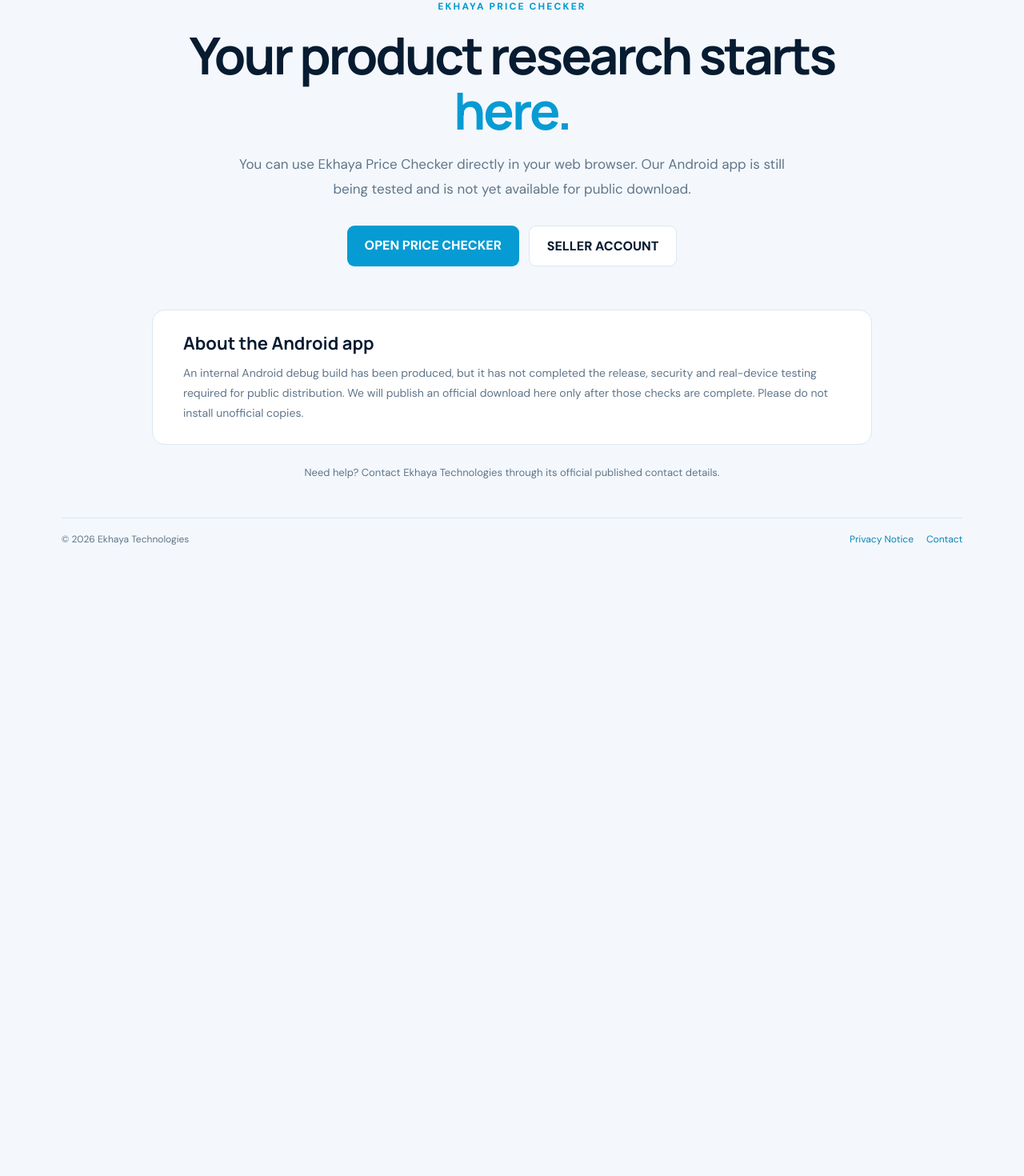
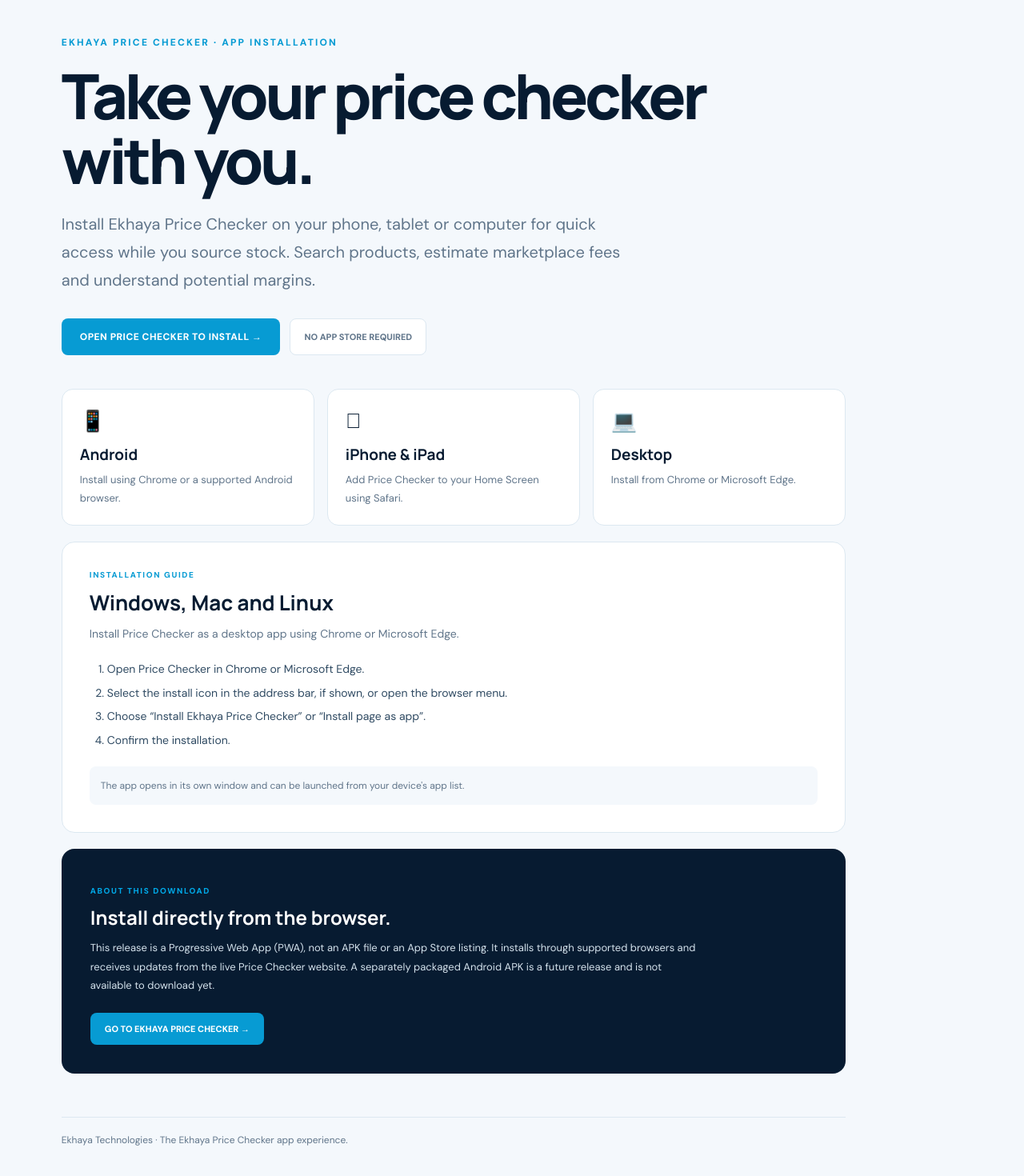
Before and after one commit to Luxolog/ekhaya-commerce-platform, a Next.js app: page /download in a window 1280 px wide. Shown: the part 264-1734 px from the top of the page at 80% size. Before the commit the page ends 1010 px from the top, so only its background shows below. Built offline with nearby package versions, Linux system fonts and the light colour scheme.

Commit message:
Restore Price Checker device-aware app download page

```diff
--- a/src/app/download/page.tsx
+++ b/src/app/download/page.tsx
@@ -1,46 +1,99 @@
+"use client";
+
+import { useEffect, useState } from "react";
 import Link from "next/link";
 import SiteHeader from "@/components/SiteHeader";
-import SiteFooter from "@/components/SiteFooter";
 
-export const metadata = {
-  title: "Download the Ekhaya Price Checker App | Ekhaya Technologies",
-  description:
-    "Access Ekhaya Price Checker in your browser. The Android app is still undergoing testing and is not yet publicly available.",
+type Platform = "ios" | "android" | "firefox-desktop" | "desktop" | "other";
+
+const steps: Record<Platform, { title: string; intro: string; items: string[]; note: string }> = {
+  ios: {
+    title: "iPhone and iPad",
+    intro: "Install Price Checker from Safari. No App Store download is required.",
+    items: ["Open Ekhaya Price Checker in Safari.", "Tap the Share icon.", "Choose “Add to Home Screen”.", "Tap “Add” to place the app on your Home Screen."],
+    note: "If you are viewing this page in another iPhone browser, open Price Checker in Safari to add it to your Home Screen."
+  },
+  android: {
+    title: "Android phones and tablets",
+    intro: "Use Chrome for the smoothest installation experience.",
+    items: ["Open Ekhaya Price Checker in Chrome.", "Tap “Install app” if the prompt appears, or open the three-dot menu.", "Choose “Install app” or “Add to Home screen”.", "Confirm the installation."],
+    note: "Firefox for Android may also offer an Install or Add to Home screen option. The wording depends on your browser version."
+  },
+  "firefox-desktop": {
+    title: "Firefox on desktop",
+    intro: "Firefox desktop does not currently offer the same standard PWA installation flow as Chrome and Edge.",
+    items: ["Copy or open the Price Checker address in Chrome or Microsoft Edge.", "Use the install icon in the address bar, or open the browser menu.", "Choose “Install Ekhaya Price Checker”.", "Confirm the installation."],
+    note: "You can continue using Price Checker in Firefox without installing it."
+  },
+  desktop: {
+    title: "Windows, Mac and Linux",
+    intro: "Install Price Checker as a desktop app using Chrome or Microsoft Edge.",
+    items: ["Open Price Checker in Chrome or Microsoft Edge.", "Select the install icon in the address bar, if shown, or open the browser menu.", "Choose “Install Ekhaya Price Checker” or “Install page as app”.", "Confirm the installation."],
+    note: "The app opens in its own window and can be launched from your device's app list."
+  },
+  other: {
+    title: "Install on your device",
+    intro: "Ekhaya Price Checker is a Progressive Web App (PWA). Installation is available through supported browsers.",
+    items: ["Open Price Checker in your browser.", "Look for an Install option in the browser menu or address bar.", "Follow the browser's installation prompt."],
+    note: "For iPhone and iPad, use Safari and choose Share → Add to Home Screen."
+  }
 };
 
 export default function DownloadPage() {
+  const [platform, setPlatform] = useState<Platform>("other");
+
+  useEffect(() => {
+    const ua = navigator.userAgent;
+    if (/iPhone|iPad|iPod/i.test(ua) || (navigator.platform === "MacIntel" && navigator.maxTouchPoints > 1)) setPlatform("ios");
+    else if (/Android/i.test(ua)) setPlatform("android");
+    else if (/Firefox/i.test(ua)) setPlatform("firefox-desktop");
+    else if (/Windows|Macintosh|Linux/i.test(ua)) setPlatform("desktop");
+  }, []);
+
+  const guide = steps[platform];
+
   return (
-    <main style={{ minHeight: "100vh", padding: "24px clamp(20px,6vw,88px) 64px", color: "#071B31", background: "#F4F8FC" }}>
+    <main style={{ minHeight: "100vh", background: "#F4F8FC", color: "#071B31", padding: "28px clamp(20px,6vw,88px) 72px" }}>
       <SiteHeader active="download" />
-      <section style={{ maxWidth: 900, margin: "76px auto 0", textAlign: "center" }}>
-        <p style={{ color: "#079BD3", fontSize: 12, letterSpacing: ".18em", fontWeight: 800 }}>
-          EKHAYA PRICE CHECKER
-        </p>
-        <h1 style={{ fontFamily: "Manrope,sans-serif", fontSize: "clamp(38px,6vw,64px)", lineHeight: 1.08, letterSpacing: "-.045em", margin: "18px 0" }}>
-          Your product research starts <span style={{ color: "#079BD3" }}>here.</span>
-        </h1>
-        <p style={{ color: "#60758A", fontSize: 17, lineHeight: 1.8, maxWidth: 700, margin: "0 auto" }}>
-          You can use Ekhaya Price Checker directly in your web browser. Our Android app is still being tested and is not yet available for public download.
-        </p>
-        <div style={{ display: "flex", justifyContent: "center", flexWrap: "wrap", gap: 12, marginTop: 30 }}>
-          <Link href="/price-checker/" style={{ display: "inline-block", padding: "14px 22px", background: "#079BD3", color: "#fff", borderRadius: 9, textDecoration: "none", fontWeight: 800 }}>
-            OPEN PRICE CHECKER
-          </Link>
-          <Link href="/account/" style={{ display: "inline-block", padding: "14px 22px", background: "#fff", color: "#071B31", border: "1px solid #DCE8F1", borderRadius: 9, textDecoration: "none", fontWeight: 800 }}>
-            SELLER ACCOUNT
-          </Link>
+      <section style={{ maxWidth: 980, padding: "clamp(58px,9vw,105px) 0 42px" }}>
+        <p style={{ color: "#079BD3", fontWeight: 800, letterSpacing: ".18em", fontSize: 12 }}>EKHAYA PRICE CHECKER · APP INSTALLATION</p>
+        <h1 style={{ fontFamily: "Manrope,sans-serif", fontSize: "clamp(42px,7vw,78px)", lineHeight: 1.04, fontWeight: 800, letterSpacing: "-.055em", margin: "18px 0 22px", maxWidth: 900 }}>Take your price checker with you.</h1>
+        <p style={{ color: "#60758A", fontSize: "clamp(16px,2vw,20px)", lineHeight: 1.75, maxWidth: 720 }}>Install Ekhaya Price Checker on your phone, tablet or computer for quick access while you source stock. Search products, estimate marketplace fees and understand potential margins.</p>
+        <div style={{ display: "flex", flexWrap: "wrap", gap: 12, marginTop: 30 }}>
+          <Link href="/price-checker/" style={{ display: "inline-flex", alignItems: "center", justifyContent: "center", padding: "15px 23px", background: "#079BD3", color: "#fff", borderRadius: 8, fontSize: 12, fontWeight: 800, letterSpacing: ".04em" }}>OPEN PRICE CHECKER TO INSTALL →</Link>
+          <span style={{ display: "inline-flex", alignItems: "center", padding: "14px 17px", border: "1px solid #DCE8F1", background: "#fff", borderRadius: 8, color: "#60758A", fontSize: 11, fontWeight: 800 }}>NO APP STORE REQUIRED</span>
         </div>
-        <div style={{ marginTop: 54, padding: "26px clamp(20px,4vw,38px)", background: "#fff", border: "1px solid #DCE8F1", borderRadius: 16, textAlign: "left" }}>
-          <h2 style={{ fontFamily: "Manrope,sans-serif", fontSize: 22, margin: "0 0 10px" }}>About the Android app</h2>
-          <p style={{ color: "#60758A", fontSize: 14, lineHeight: 1.8, margin: 0 }}>
-            An internal Android debug build has been produced, but it has not completed the release, security and real-device testing required for public distribution. We will publish an official download here only after those checks are complete. Please do not install unofficial copies.
-          </p>
-        </div>
-        <p style={{ color: "#60758A", fontSize: 13, marginTop: 26 }}>
-          Need help? Contact Ekhaya Technologies through its official published contact details.
-        </p>
       </section>
-      <SiteFooter />
+
+      <section style={{ maxWidth: 980, display: "grid", gridTemplateColumns: "repeat(auto-fit,minmax(min(100%,260px),1fr))", gap: 16, marginBottom: 20 }}>
+        {[
+          { icon: "📱", title: "Android", detail: "Install using Chrome or a supported Android browser." },
+          { icon: "", title: "iPhone & iPad", detail: "Add Price Checker to your Home Screen using Safari." },
+          { icon: "💻", title: "Desktop", detail: "Install from Chrome or Microsoft Edge." }
+        ].map(card => <article key={card.title} style={{ background: "#fff", border: "1px solid #DCE8F1", borderRadius: 14, padding: 22 }}>
+          <div style={{ fontSize: 26, marginBottom: 12 }}>{card.icon}</div>
+          <h2 style={{ fontFamily: "Manrope,sans-serif", fontSize: 19, margin: "0 0 8px" }}>{card.title}</h2>
+          <p style={{ color: "#60758A", fontSize: 13, lineHeight: 1.7, margin: 0 }}>{card.detail}</p>
+        </article>)}
+      </section>
+
+      <section style={{ maxWidth: 980, background: "#fff", border: "1px solid #DCE8F1", borderRadius: 16, padding: "clamp(22px,4vw,34px)" }}>
+        <p style={{ color: "#079BD3", fontSize: 10, fontWeight: 800, letterSpacing: ".16em", margin: "0 0 10px" }}>INSTALLATION GUIDE</p>
+        <h2 style={{ fontFamily: "Manrope,sans-serif", fontSize: 26, margin: "0 0 10px" }}>{guide.title}</h2>
+        <p style={{ color: "#60758A", fontSize: 14, lineHeight: 1.7, margin: "0 0 18px" }}>{guide.intro}</p>
+        <ol style={{ paddingLeft: 22, margin: 0, color: "#304B63", fontSize: 14, lineHeight: 2.1 }}>
+          {guide.items.map((item, index) => <li key={index}>{item}</li>)}
+        </ol>
+        <p style={{ margin: "18px 0 0", padding: 14, background: "#F4F8FC", borderRadius: 8, color: "#60758A", fontSize: 12, lineHeight: 1.7 }}>{guide.note}</p>
+      </section>
+
+      <section style={{ maxWidth: 980, marginTop: 20, background: "#071B31", color: "#fff", borderRadius: 16, padding: "clamp(24px,4vw,36px)" }}>
+        <p style={{ color: "#00A9E8", fontSize: 10, fontWeight: 800, letterSpacing: ".16em" }}>ABOUT THIS DOWNLOAD</p>
+        <h2 style={{ fontFamily: "Manrope,sans-serif", fontSize: 24, margin: "10px 0" }}>Install directly from the browser.</h2>
+        <p style={{ color: "#D4E2EC", fontSize: 13, lineHeight: 1.8, maxWidth: 760, margin: 0 }}>This release is a Progressive Web App (PWA), not an APK file or an App Store listing. It installs through supported browsers and receives updates from the live Price Checker website. A separately packaged Android APK is a future release and is not available to download yet.</p>
+        <Link href="/price-checker/" style={{ display: "inline-flex", marginTop: 22, padding: "13px 18px", background: "#079BD3", color: "#fff", borderRadius: 8, fontSize: 11, fontWeight: 800 }}>GO TO EKHAYA PRICE CHECKER →</Link>
+      </section>
+      <footer style={{ maxWidth: 980, marginTop: 54, paddingTop: 20, borderTop: "1px solid #DCE8F1", color: "#60758A", fontSize: 12 }}>Ekhaya Technologies · The Ekhaya Price Checker app experience.</footer>
     </main>
   );
 }
```
